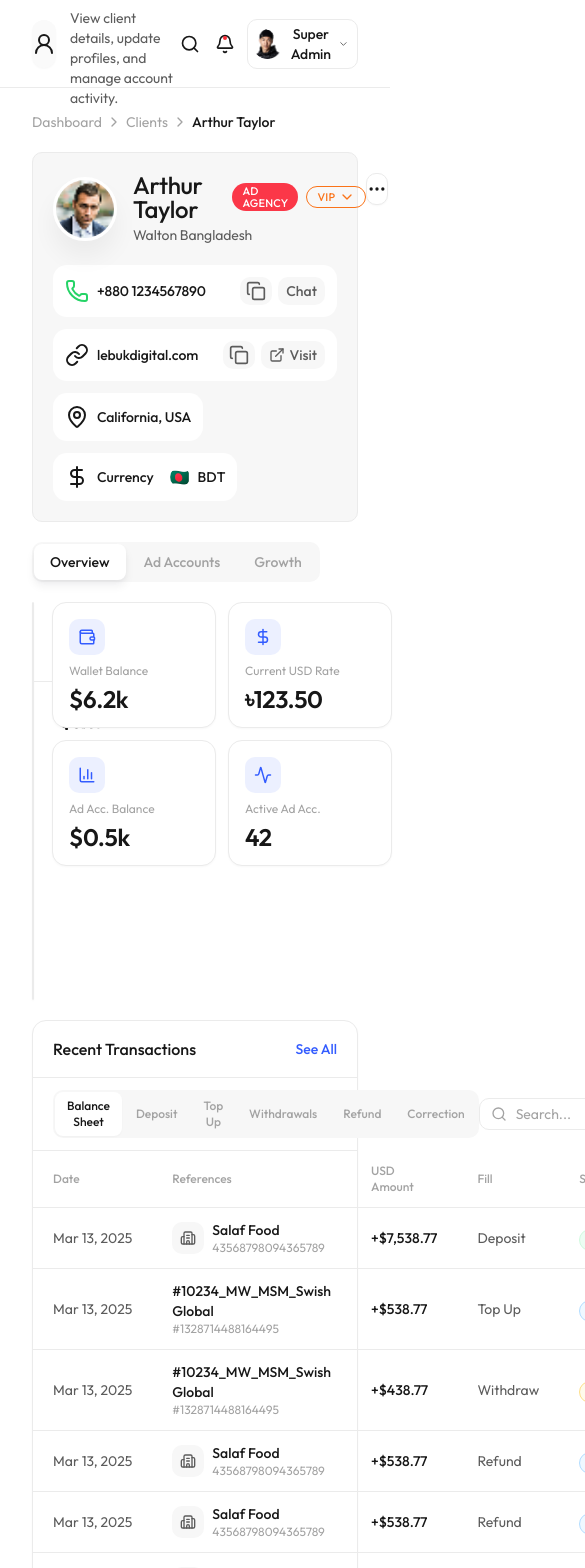
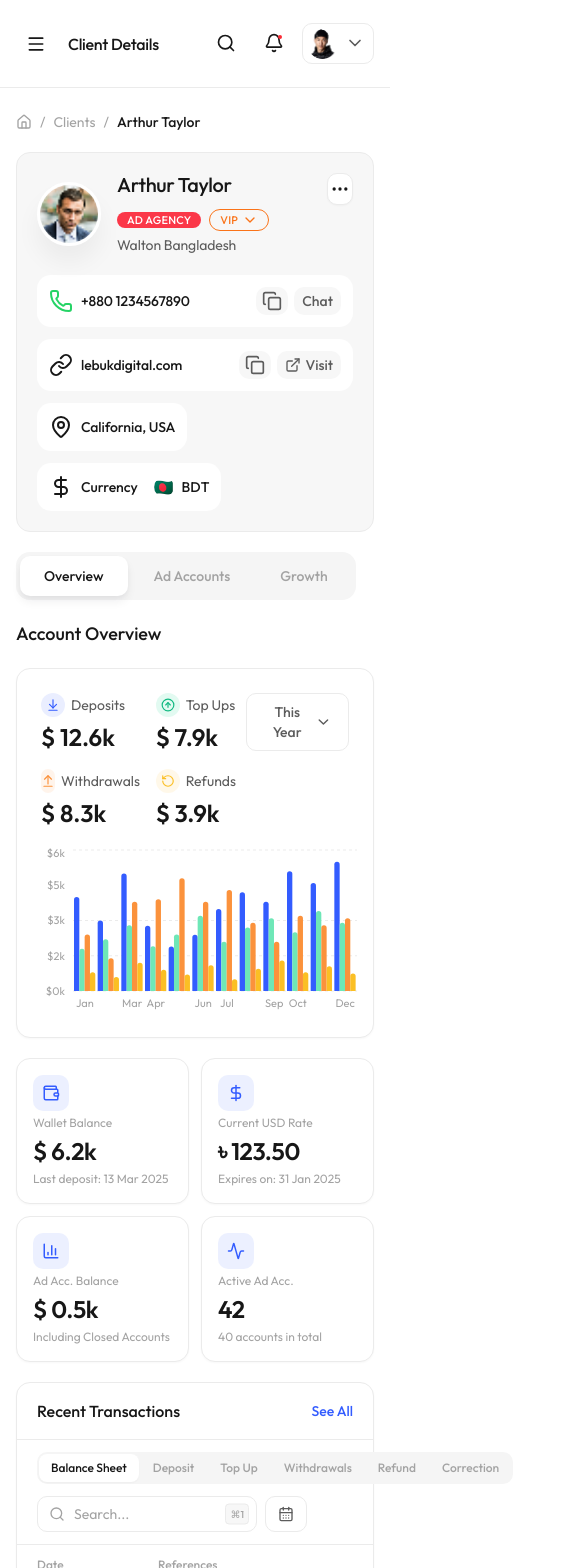
Before and after one commit to tmsakil19/salaf, a Next.js app: page /clients/CLT-001 in a window 390 px wide. Shown: the top 1568 px of the page, 585 px wide, since content can reach past the window. Built offline with nearby package versions, Linux system fonts and the light colour scheme.

Commit message:
feat: enhance UI components and layout for improved user experience

```diff
--- a/src/app/clients/[id]/page.tsx
+++ b/src/app/clients/[id]/page.tsx
@@ -1,7 +1,7 @@
 "use client";
 
 import { useState } from "react";
-import { ChevronRight } from "lucide-react";
+import { Home } from "lucide-react";
 import { ClientProfile } from "@/components/client/ClientProfile";
 import { OverviewCards } from "@/components/overview/OverviewCards";
 import { ActivityChart } from "@/components/overview/ActivityChart";
@@ -16,11 +16,11 @@ export default function ClientDetailsPage() {
   return (
     <div className="space-y-5">
       {/* Breadcrumb */}
-      <nav className="flex items-center gap-1 text-sm">
-        <span className="text-[#a3a3a3]">Dashboard</span>
-        <ChevronRight className="h-4 w-4 text-[#a3a3a3]" />
+      <nav className="flex items-center gap-2 text-sm">
+        <Home className="h-4 w-4 text-[#a3a3a3]" />
+        <span className="text-[#a3a3a3]">/</span>
         <span className="text-[#a3a3a3]">Clients</span>
-        <ChevronRight className="h-4 w-4 text-[#a3a3a3]" />
+        <span className="text-[#a3a3a3]">/</span>
         <span className="font-medium text-[#171717]">{clientData.name}</span>
       </nav>
 
@@ -28,14 +28,14 @@ export default function ClientDetailsPage() {
       <ClientProfile client={clientData} />
 
       {/* Segmented Tabs */}
-      <div className="flex items-center gap-0.5 rounded-lg bg-[#f7f7f7] p-0.5 w-fit">
+      <div className="flex items-center gap-0.5 rounded-xl bg-[#f5f5f5] p-1 w-fit">
         {tabs.map((tab) => (
           <button
             key={tab}
             onClick={() => setActiveTab(tab)}
-            className={`rounded-md px-4 py-2 text-sm font-medium transition-colors ${activeTab === tab
-                ? "bg-white text-[#171717] shadow-[0px_6px_10px_0px_rgba(14,18,27,0.06),0px_2px_4px_0px_rgba(14,18,27,0.03)]"
-                : "text-[#a3a3a3] hover:text-[#5c5c5c]"
+            className={`rounded-lg px-6 py-2.5 text-sm font-medium transition-colors ${activeTab === tab
+              ? "bg-white text-[#171717] shadow-[0px_6px_10px_0px_rgba(14,18,27,0.06),0px_2px_4px_0px_rgba(14,18,27,0.03)]"
+              : "text-[#a3a3a3] hover:text-[#5c5c5c]"
               }`}
           >
             {tab}
@@ -46,12 +46,15 @@ export default function ClientDetailsPage() {
       {/* Tab Content */}
       {activeTab === "Overview" && (
         <div className="space-y-5">
-          {/* Account Overview: Spend chart + Cards grid */}
-          <div className="flex gap-5">
+          {/* Account Overview title */}
+          <h2 className="text-lg font-medium text-[#171717]">Account Overview</h2>
+
+          {/* Spend chart + Cards grid */}
+          <div className="flex flex-col xl:flex-row gap-5">
             <div className="flex-1 min-w-0">
               <ActivityChart />
             </div>
-            <div className="w-85 shrink-0">
+            <div className="w-full xl:w-[500px] shrink-0">
               <OverviewCards />
             </div>
           </div>
--- a/src/app/layout.tsx
+++ b/src/app/layout.tsx
@@ -26,7 +26,7 @@ export default function RootLayout({
         <Sidebar />
         <div className="min-h-screen lg:pl-68">
           <Header />
-          <main className="px-8 py-6">{children}</main>
+          <main className="px-4 py-6 md:px-8">{children}</main>
         </div>
       </body>
     </html>
--- a/src/components/client/ClientProfile.tsx
+++ b/src/components/client/ClientProfile.tsx
@@ -17,7 +17,7 @@ interface ClientProfileProps {
 
 export function ClientProfile({ client }: ClientProfileProps) {
   return (
-    <div className="rounded-lg border border-[#ebebeb] bg-[#f7f7f7] p-5">
+    <div className="rounded-xl border border-[#ebebeb] bg-[#f7f7f7] p-5">
       {/* Top row: Avatar, Name, Badges, More button */}
       <div className="flex items-start justify-between">
         <div className="flex items-center gap-4">
@@ -35,8 +35,8 @@ export function ClientProfile({ client }: ClientProfileProps) {
           </div>
           {/* Name & Badges */}
           <div className="flex flex-col gap-1">
-            <div className="flex items-center gap-7.5">
-              <h2 className="text-2xl font-medium leading-6 tracking-[-0.36px] text-[#171717]">
+            <div className="flex flex-wrap items-center gap-3 md:gap-7.5">
+              <h2 className="text-xl md:text-2xl font-medium leading-6 tracking-[-0.36px] text-[#171717]">
                 {client.name}
               </h2>
               <div className="flex items-center gap-2">
@@ -74,7 +74,7 @@ export function ClientProfile({ client }: ClientProfileProps) {
       {/* Contact info row */}
       <div className="mt-5 flex flex-wrap gap-3">
         {/* Phone */}
-        <div className="flex items-center justify-between rounded-xl bg-white p-3 w-72.5">
+        <div className="flex items-center justify-between rounded-xl bg-white p-3 w-full sm:w-auto sm:min-w-[280px]">
           <div className="flex items-center gap-2">
             <Phone className="h-6 w-6 text-[#25d366]" />
             <span className="text-sm font-medium tracking-[-0.084px] text-[#171717]">
@@ -92,7 +92,7 @@ export function ClientProfile({ client }: ClientProfileProps) {
         </div>
 
         {/* Website */}
-        <div className="flex items-center justify-between rounded-xl bg-white p-3 w-81.5">
+        <div className="flex items-center justify-between rounded-xl bg-white p-3 w-full sm:w-auto sm:min-w-[320px]">
           <div className="flex items-center gap-2">
             <LinkIcon className="h-6 w-6 text-[#171717]" />
             <span className="text-sm font-medium tracking-[-0.084px] text-[#171717]">
--- a/src/components/layout/Header.tsx
+++ b/src/components/layout/Header.tsx
@@ -2,22 +2,26 @@
 
 import { Search, Bell, ChevronDown, UserRound } from "lucide-react";
 import Image from "next/image";
+import { MobileSidebarTrigger } from "@/components/layout/Sidebar";
 
 export function Header() {
   return (
-    <header className="sticky top-0 z-40 flex h-22 items-center justify-between border-b border-[#ebebeb] bg-white px-8">
-      {/* Left: Page Info */}
+    <header className="sticky top-0 z-40 flex h-22 items-center justify-between border-b border-[#ebebeb] bg-white px-4 md:px-8">
+      {/* Left: Mobile menu + Page Info */}
+      <div className="flex items-center gap-3">
+        <MobileSidebarTrigger />
         <div className="flex items-center gap-3.5">
-        <div className="flex h-12 w-12 items-center justify-center rounded-full bg-[#fafafa] shadow-[0px_1px_2px_0px_rgba(10,13,20,0.03)]">
+          <div className="hidden sm:flex h-12 w-12 items-center justify-center rounded-full bg-[#fafafa] shadow-[0px_1px_2px_0px_rgba(10,13,20,0.03)]">
             <UserRound className="h-6 w-6 text-[#171717]" />
           </div>
           <div className="flex flex-col gap-1">
-          <h1 className="text-lg font-medium leading-6 tracking-[-0.27px] text-[#171717]">
+            <h1 className="text-base md:text-lg font-medium leading-6 tracking-[-0.27px] text-[#171717]">
               Client Details
             </h1>
-          <p className="text-sm leading-5 tracking-[-0.084px] text-[#5c5c5c]">
+            <p className="hidden sm:block text-sm leading-5 tracking-[-0.084px] text-[#5c5c5c]">
               View client details, update profiles, and manage account activity.
             </p>
+          </div>
         </div>
       </div>
 
@@ -43,7 +47,7 @@ export function Header() {
             height={32}
             className="rounded-full"
           />
-          <span className="text-sm font-medium tracking-[-0.084px] text-[#171717]">
+          <span className="hidden sm:inline text-sm font-medium tracking-[-0.084px] text-[#171717]">
             Super Admin
           </span>
           <ChevronDown className="h-5 w-5 text-[#5c5c5c]" />
--- a/src/components/layout/Sidebar.tsx
+++ b/src/components/layout/Sidebar.tsx
@@ -2,9 +2,14 @@
 
 import Link from "next/link";
 import Image from "next/image";
-import { PanelLeftClose, ChevronDown, ChevronRight } from "lucide-react";
+import { PanelLeftClose, ChevronDown, ChevronRight, Menu } from "lucide-react";
 import { navigationSections } from "@/config/navigation";
 import { cn } from "@/lib/utils";
+import {
+  Sheet,
+  SheetContent,
+  SheetTrigger,
+} from "@/components/ui/sheet";
 
 function SidebarContent() {
   return (
@@ -78,6 +83,21 @@ function SidebarContent() {
   );
 }
 
+export function MobileSidebarTrigger() {
+  return (
+    <Sheet>
+      <SheetTrigger asChild>
+        <button className="flex h-10 w-10 items-center justify-center rounded-lg lg:hidden">
+          <Menu className="h-5 w-5 text-[#171717]" />
+        </button>
+      </SheetTrigger>
+      <SheetContent side="left" showCloseButton={false} className="w-68 p-0">
+        <SidebarContent />
+      </SheetContent>
+    </Sheet>
+  );
+}
+
 export function Sidebar() {
   return (
     <>
--- a/src/components/overview/ActivityChart.tsx
+++ b/src/components/overview/ActivityChart.tsx
@@ -9,49 +9,86 @@ import {
   Tooltip,
   ResponsiveContainer,
 } from "recharts";
-import { ChevronDown } from "lucide-react";
+import {
+  ChevronDown,
+  ArrowDownToLine,
+  ArrowUpFromLine,
+  ArrowUpCircle,
+  RotateCcw,
+} from "lucide-react";
 import { chartData } from "@/config/chartData";
 
 const spendStats = [
-  { label: "Deposits", value: "$12.6k", color: "#335cff" },
-  { label: "Top Ups", value: "$7.9k", color: "#6ee7b7" },
-  { label: "Withdrawals", value: "$8.3k", color: "#fb923c" },
-  { label: "Refunds", value: "$3.9k", color: "#fbbf24" },
+  {
+    label: "Deposits",
+    value: "$ 12.6k",
+    color: "#335cff",
+    bgColor: "bg-[rgba(51,92,255,0.1)]",
+    icon: ArrowDownToLine,
+    iconColor: "text-[#335cff]",
+  },
+  {
+    label: "Top Ups",
+    value: "$ 7.9k",
+    color: "#6ee7b7",
+    bgColor: "bg-[rgba(110,231,183,0.2)]",
+    icon: ArrowUpCircle,
+    iconColor: "text-[#10b981]",
+  },
+  {
+    label: "Withdrawals",
+    value: "$ 8.3k",
+    color: "#fb923c",
+    bgColor: "bg-[rgba(251,146,60,0.1)]",
+    icon: ArrowUpFromLine,
+    iconColor: "text-[#fb923c]",
+  },
+  {
+    label: "Refunds",
+    value: "$ 3.9k",
+    color: "#fbbf24",
+    bgColor: "bg-[rgba(251,191,36,0.1)]",
+    icon: RotateCcw,
+    iconColor: "text-[#fbbf24]",
+  },
 ];
 
 export function ActivityChart() {
   return (
     <div className="flex flex-col rounded-xl border border-[#ebebeb] bg-white shadow-[0px_1px_2px_0px_rgba(10,13,20,0.03)]">
-      {/* Header */}
-      <div className="flex items-center justify-between border-b border-[#ebebeb] px-5 py-4">
-        <h3 className="text-base font-medium text-[#171717]">Spend</h3>
-        <button className="flex items-center gap-1 rounded-lg border border-[#ebebeb] px-3 py-1.5 text-xs font-medium text-[#5c5c5c]">
-          This Year
-          <ChevronDown className="h-4 w-4" />
-        </button>
-      </div>
-
-      {/* Stats row */}
-      <div className="grid grid-cols-4 border-b border-[#ebebeb]">
-        {spendStats.map((stat) => (
-          <div key={stat.label} className="flex items-center gap-2 px-5 py-3">
-            <span
-              className="h-1.5 w-1.5 rounded-full"
-              style={{ backgroundColor: stat.color }}
-            />
-            <div className="flex flex-col">
-              <span className="text-xs text-[#a3a3a3]">{stat.label}</span>
-              <span className="text-lg font-semibold leading-6 text-[#171717]">
-                {stat.value}
-              </span>
-            </div>
+      {/* Stats grid + This Year button */}
+      <div className="px-6 pt-6">
+        <div className="flex items-start justify-between">
+          <div className="grid grid-cols-2 gap-x-6 gap-y-4">
+            {spendStats.map((stat) => {
+              const Icon = stat.icon;
+              return (
+                <div key={stat.label} className="flex flex-col gap-1">
+                  <div className="flex items-center gap-1.5">
+                    <span
+                      className={`flex h-6 w-6 items-center justify-center rounded-full ${stat.bgColor}`}
+                    >
+                      <Icon className={`h-3.5 w-3.5 ${stat.iconColor}`} />
+                    </span>
+                    <span className="text-sm text-[#5c5c5c]">{stat.label}</span>
+                  </div>
+                  <span className="text-2xl font-semibold leading-8 text-[#171717]">
+                    {stat.value}
+                  </span>
+                </div>
+              );
+            })}
           </div>
-        ))}
+          <button className="flex items-center gap-1 rounded-lg border border-[#ebebeb] px-4 py-2 text-sm font-medium text-[#5c5c5c]">
+            This Year
+            <ChevronDown className="h-5 w-5" />
+          </button>
+        </div>
       </div>
 
       {/* Chart */}
-      <div className="px-5 py-4">
-        <div className="h-55 w-full">
+      <div className="px-4 pb-4 pt-4">
+        <div className="h-44 w-full">
           <ResponsiveContainer width="100%" height="100%">
             <BarChart
               data={chartData}
--- a/src/components/overview/OverviewCard.tsx
+++ b/src/components/overview/OverviewCard.tsx
@@ -9,7 +9,8 @@ export function OverviewCard({ card }: OverviewCardProps) {
   const Icon = card.icon;
 
   return (
-    <div className="flex flex-col gap-2 rounded-xl border border-[#ebebeb] bg-white p-4 shadow-[0px_1px_2px_0px_rgba(10,13,20,0.03)]">
+    <div className="flex flex-col justify-between rounded-xl border border-[#ebebeb] bg-white p-4 shadow-[0px_1px_2px_0px_rgba(10,13,20,0.03)]">
+      <div className="flex flex-col gap-1">
         <div
           className={cn(
             "flex h-9 w-9 shrink-0 items-center justify-center rounded-lg",
@@ -19,9 +20,13 @@ export function OverviewCard({ card }: OverviewCardProps) {
           <Icon className={cn("h-4.5 w-4.5", card.iconColor)} />
         </div>
         <p className="text-xs text-[#a3a3a3]">{card.title}</p>
-      <p className="text-2xl font-semibold leading-6 tracking-[-0.36px] text-[#171717]">
+        <p className="text-2xl font-semibold leading-8 tracking-[-0.36px] text-[#171717]">
           {card.value}
         </p>
       </div>
+      {card.subtitle && (
+        <p className="mt-1 text-xs text-[#a3a3a3]">{card.subtitle}</p>
+      )}
+    </div>
   );
 }
--- a/src/components/table/TransactionsTable.tsx
+++ b/src/components/table/TransactionsTable.tsx
@@ -29,7 +29,7 @@ export function TransactionsTable() {
   return (
     <div className="rounded-xl border border-[#ebebeb] bg-white shadow-[0px_1px_2px_0px_rgba(10,13,20,0.03)]">
       {/* Header */}
-      <div className="flex items-center justify-between border-b border-[#ebebeb] px-5 py-4">
+      <div className="flex items-center justify-between px-5 py-4">
         <h3 className="text-base font-medium text-[#171717]">
           Recent Transactions
         </h3>
@@ -37,14 +37,14 @@ export function TransactionsTable() {
       </div>
 
       {/* Filter tabs + Search + Date Range */}
-      <div className="flex items-center justify-between border-b border-[#ebebeb] px-5 py-3">
+      <div className="flex flex-col lg:flex-row items-start lg:items-center justify-between gap-3 border-t border-b border-[#ebebeb] px-5 py-3">
         {/* Segmented filter */}
-        <div className="flex items-center gap-0.5 rounded-lg bg-[#f7f7f7] p-0.5">
+        <div className="flex items-center gap-0.5 overflow-x-auto rounded-lg bg-[#f5f5f5] p-0.5">
           {filterTabs.map((tab) => (
             <button
               key={tab}
               onClick={() => setActiveTab(tab)}
-              className={`rounded-md px-3 py-1.5 text-xs font-medium transition-colors ${activeTab === tab
+              className={`whitespace-nowrap rounded-md px-3 py-1.5 text-xs font-medium transition-colors ${activeTab === tab
                 ? "bg-white text-[#171717] shadow-[0px_1px_2px_0px_rgba(10,13,20,0.03)]"
                 : "text-[#a3a3a3] hover:text-[#5c5c5c]"
                 }`}
@@ -61,7 +61,7 @@ export function TransactionsTable() {
             <input
               type="text"
               placeholder="Search..."
-              className="h-8 w-45 rounded-lg border border-[#ebebeb] bg-white pl-9 pr-10 text-sm text-[#171717] placeholder:text-[#a3a3a3] focus:outline-none focus:ring-1 focus:ring-[#335cff]"
+              className="h-9 w-55 rounded-lg border border-[#ebebeb] bg-white pl-9 pr-10 text-sm text-[#171717] placeholder:text-[#a3a3a3] focus:outline-none focus:ring-1 focus:ring-[#335cff]"
               value={searchQuery}
               onChange={(e) => setSearchQuery(e.target.value)}
             />
@@ -69,15 +69,16 @@ export function TransactionsTable() {
               ⌘1
             </span>
           </div>
-          <button className="flex h-8 items-center gap-1.5 rounded-lg border border-[#ebebeb] px-3 text-xs font-medium text-[#5c5c5c]">
+          <button className="flex h-9 items-center gap-1.5 rounded-lg border border-[#ebebeb] px-3 text-sm font-medium text-[#5c5c5c]">
             <CalendarDays className="h-4 w-4" />
-            Date Range
+            <span className="hidden sm:inline">Date Range</span>
           </button>
         </div>
       </div>
 
       {/* Table */}
-      <table className="w-full">
+      <div className="overflow-x-auto">
+        <table className="w-full min-w-[700px]">
           <thead>
             <tr className="border-b border-[#ebebeb]">
               <th className="px-5 py-3 text-left text-xs font-medium text-[#a3a3a3]">
@@ -128,7 +129,7 @@ export function TransactionsTable() {
                   </div>
                 </td>
                 <td className="px-5 py-3 text-sm font-medium text-[#171717]">
-                {txn.amount >= 0 ? "+" : ""}$
+                  {txn.amount >= 0 ? "+" : "-"} $
                   {Math.abs(txn.amount).toLocaleString("en-US", {
                     minimumFractionDigits: 2,
                   })}
@@ -152,5 +153,6 @@ export function TransactionsTable() {
           </tbody>
         </table>
       </div>
+    </div>
   );
 }
--- a/src/config/overviewCards.ts
+++ b/src/config/overviewCards.ts
@@ -10,7 +10,8 @@ export const overviewCards: OverviewCardData[] = [
   {
     id: "wallet-balance",
     title: "Wallet Balance",
-    value: "$6.2k",
+    value: "$ 6.2k",
+    subtitle: "Last deposit: 13 Mar 2025",
     icon: Wallet,
     iconColor: "text-[#335cff]",
     iconBg: "bg-[rgba(71,108,255,0.1)]",
@@ -18,8 +19,8 @@ export const overviewCards: OverviewCardData[] = [
   {
     id: "usd-rate",
     title: "Current USD Rate",
-    value: "৳123.50",
-    subtitle: "Updated today",
+    value: "৳ 123.50",
+    subtitle: "Expires on: 31 Jan 2025",
     icon: DollarSign,
     iconColor: "text-[#335cff]",
     iconBg: "bg-[rgba(71,108,255,0.1)]",
@@ -27,7 +28,8 @@ export const overviewCards: OverviewCardData[] = [
   {
     id: "ad-balance",
     title: "Ad Acc. Balance",
-    value: "$0.5k",
+    value: "$ 0.5k",
+    subtitle: "Including Closed Accounts",
     icon: BarChart3,
     iconColor: "text-[#335cff]",
     iconBg: "bg-[rgba(71,108,255,0.1)]",
@@ -36,6 +38,7 @@ export const overviewCards: OverviewCardData[] = [
     id: "active-ad-accounts",
     title: "Active Ad Acc.",
     value: "42",
+    subtitle: "40 accounts in total",
     icon: Activity,
     iconColor: "text-[#335cff]",
     iconBg: "bg-[rgba(71,108,255,0.1)]",
```
Lines whose indentation alone changed are shown as unchanged.
